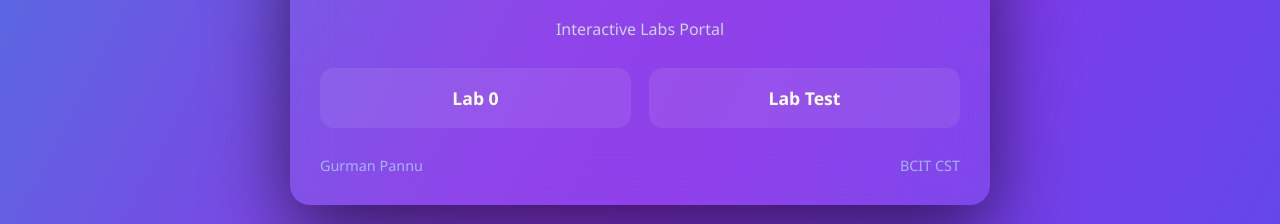
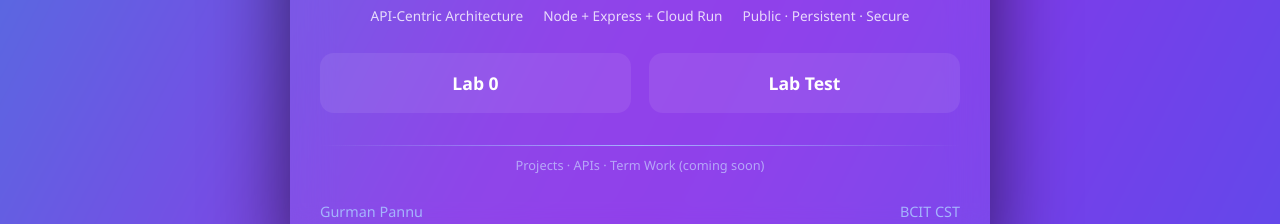
Before and after one commit to XGurmanX/Comp-4537-Labs, a plain HTML site: page Home/index.html in a window 1280 px wide. Shown: the part 342-566 px from the top of the page. Drawn offline with Linux system fonts and the light colour scheme.

Commit message:
Update the home page

```diff
--- a/Home/index.html
+++ b/Home/index.html
@@ -15,7 +15,16 @@
     <h1>COMP 4537</h1>
     <p class="subtitle">Interactive Labs Portal</p>
 
+    <div class="info">
+      <div>API-Centric Architecture</div>
+      <div>Node + Express + Cloud Run</div>
+      <div>Public · Persistent · Secure</div>
+    </div>
+
     <div class="labs" id="labs"></div>
+
+    <div class="divider"></div>
+    <p class="coming">Projects · APIs · Term Work (coming soon)</p>
 
     <footer>
       <span>Gurman Pannu</span>
--- a/Home/style.css
+++ b/Home/style.css
@@ -50,8 +50,17 @@ h1 {
 
 .subtitle {
   margin-top: 6px;
+  margin-bottom: 12px;
+  color: #cbd5f5;
+}
+
+.info {
+  display: flex;
+  justify-content: center;
+  gap: 20px;
+  font-size: 0.85rem;
+  opacity: 0.8;
   margin-bottom: 28px;
-  color: #cbd5f5;
 }
 
 .labs {
@@ -91,6 +100,19 @@ h1 {
 .lab-btn span {
   font-size: 1.1rem;
   font-weight: 600;
+  pointer-events: none;
+}
+
+.divider {
+  margin: 32px 0 10px;
+  height: 1px;
+  background: linear-gradient(90deg, transparent, #a5b4fc, transparent);
+}
+
+.coming {
+  font-size: 0.8rem;
+  color: #c7d2fe;
+  opacity: 0.7;
 }
 
 footer {
```
